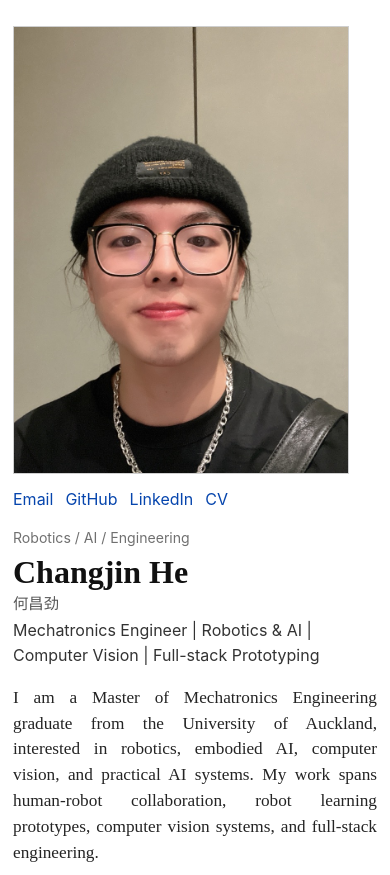
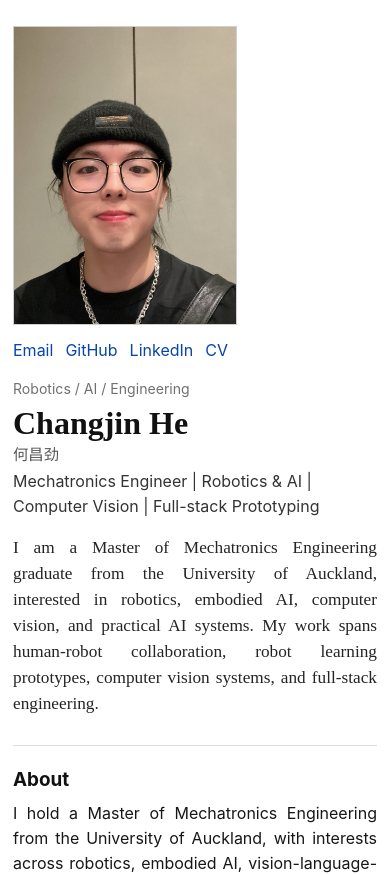
Before and after one commit to CccccJin/CccccJin.github.io, a React (Vite) app: page / in a window 390 px wide. Shown: the top 875 px of the page. Built offline with nearby package versions, Linux system fonts and the light colour scheme.

Commit message:
Reduce profile image size

```diff
--- a/src/styles.css
+++ b/src/styles.css
@@ -15,7 +15,7 @@
   --light-muted: #707070;
   --border: #dddddd;
   --soft: #f6f7f8;
-  --media-col: 336px;
+  --media-col: 224px;
   --header-gap: 52px;
   --section-label: 170px;
   --section-gap: 28px;
@@ -326,7 +326,7 @@ h3 {
 
 @media (max-width: 460px) {
   :root {
-    --media-col: min(100%, 336px);
+    --media-col: min(100%, 224px);
     --header-gap: 16px;
   }
 
@@ -336,7 +336,7 @@ h3 {
 
   .avatar,
   .avatar-placeholder {
-    width: min(100%, 336px);
+    width: min(100%, 224px);
   }
 
   .intro {
```
